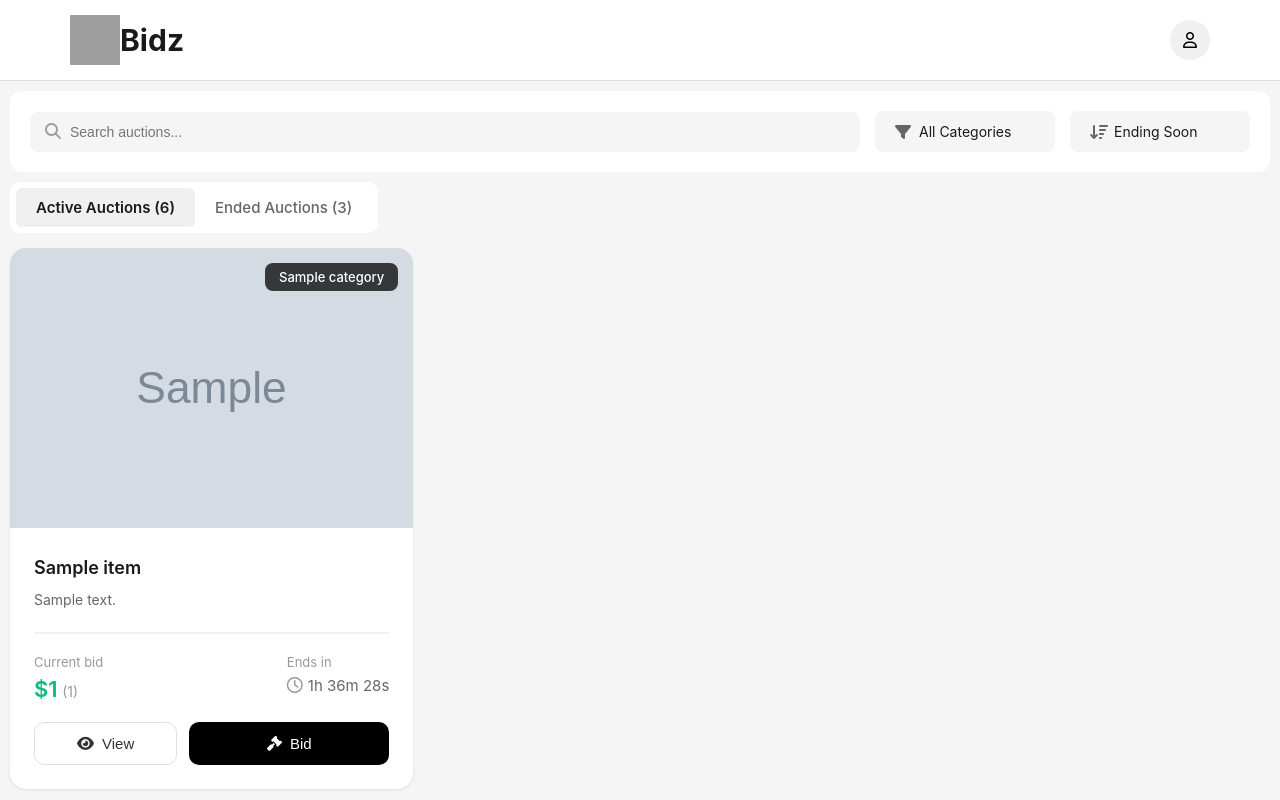
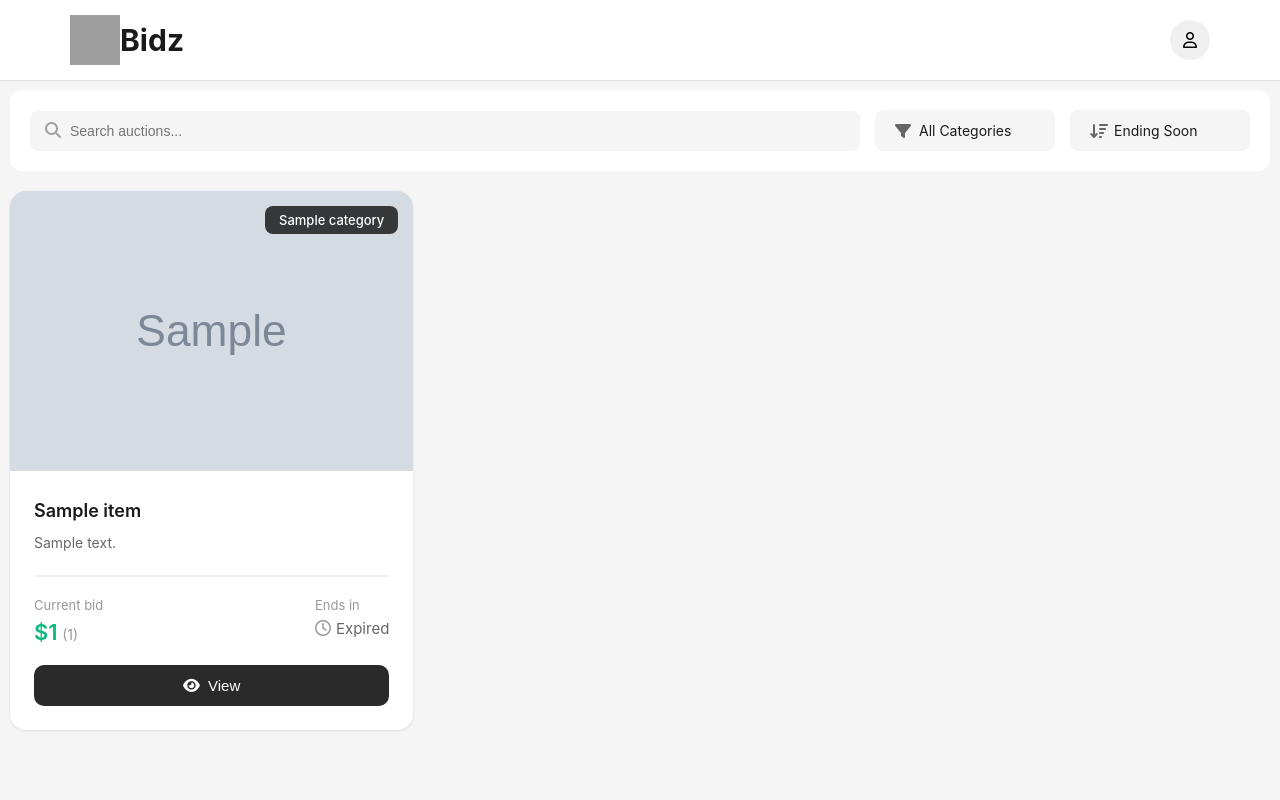
Before and after one commit to callmeaash/bidzz, a PHP site: template app/views/index.php in a window 1280 px wide. Run offline with PHP 8.4, Linux system fonts and the light colour scheme; the template is opened without the code that fills it: most values are stand-ins (such as "Sample title", 1, 10 or a date in 2020); grey boxes marked "Sample" are stand-in pictures; some libraries are stand-ins or nearby versions; grey boxes are pictures that could not be loaded.

Commit message:
complete index route

```diff
--- a/app/views/index.php
+++ b/app/views/index.php
@@ -8,26 +8,24 @@
     <title>Bidz</title>
 </head>
 <body>
-    <div class="header">
+    <div class="navbar">
         <div class="logo-section">
             <div class="logo"><img src="images/logo.png" alt="Logo"></div>
             <div class="logo-text">
                 <h1>Bidz</h1>
             </div>
         </div>
-        <div class="header-actions">
+        <div class="navbar-actions">
             <?php if (isset($_SESSION['username'])): ?>
                 <a href="/listing"><button class="start-selling-btn">Start Selling</button></a>
             <?php endif; ?>
-            <div class="user-icon" onclick="toggleUserMenu()"><i class="fa-regular fa-user"></i></div>
-        </div>
-    </div>
 
+            <div class="user-icon" onclick="toggleUserMenu()">
+                <i class="fa-regular fa-user"></i>
                 <div class="user-menu" id="userMenu">
                     <?php if (!isset($_SESSION['username'])): ?>
                         <a href="/login"><div class="user-menu-item">Login</div></a>
                         <a href="/register"><div class="user-menu-item">Register</div></a>
-
                     <?php else: ?>
                     <div class="user-menu-header">
                         <h3><?= $_SESSION['username'] ?></h3>
@@ -43,6 +41,9 @@
                         </div>
                     </a>
                     <?php endif; ?>
+                </div>
+            </div>
+        </div>
     </div>
 
     <div class="container">
@@ -86,18 +87,13 @@
             </div>
         </div>
 
-        <div class="tabs">
-            <div class="tab active" onclick="switchTab('active')">Active Auctions (<span id="activeCount">6</span>)</div>
-            <div class="tab" onclick="switchTab('ended')">Ended Auctions (<span id="endedCount">3</span>)</div>
-        </div>
-
         <div class="auction-grid" id="activeAuctions">
             <?php foreach($items as $item): ?>
             <div class="auction-card">
                 <div class="image-container">
                     <img src="<?= $item->image ?>" alt="<?= $item->title ?>" class="auction-image">
-                    <button class="favorite-btn" onclick="toggleFavorite(event, this)">
-                        <i class="fa-regular fa-heart heart-icon" id="heart-icon"></i>
+                    <button class="favorite-btn">
+                        <i class="fa-regular fa-heart heart-icon"></i>
                     </button>
                     <span class="category-badge"><?= $item->category ?></span>
                 </div>
@@ -116,8 +112,8 @@
                             <span class="info-label">Ends in</span>
                             <div class="info-time">
                                 <i class="fa-regular fa-clock clock-icon"></i>
-                                <span class="info-value">
-                                    1h 36m 34s
+                                <span class="info-value" data-end="<?= $item->end_at ?>">
+                                    loading...
                                 </span>
                             </div>
                         </div>
@@ -127,10 +123,6 @@
                             <i class="fa-solid fa-eye eye-icon"></i>
                             <span>View</span>
                         </button>
-                        <button class="bid-btn">
-                            <i class="fa-solid fa-gavel gavel-icon"></i>
-                            <span>Bid</span>
-                        </button>
                     </div>
                 </div>
             </div>
@@ -139,11 +131,22 @@
     </div>
 
     <script>
+
+        window.addEventListener('scroll', () => {
+            const header = document.querySelector('.navbar');
+            const scrollY = window.scrollY;
+            const maxScroll = 300;
+            let opacity = 1 - (scrollY / maxScroll) * 0.3;
+            if (opacity < 0.9) opacity = 0.9;
+
+            header.style.backgroundColor = `rgba(255, 255, 255, ${opacity})`;
+        });
+
         function toggleFavorite(event, button) {
             event.stopPropagation();
             const isActive = button.classList.toggle('active');
 
-            const heart = document.getElementById('heart-icon');
+            const heart = button.querySelector('i');
 
             if (isActive) {
                 heart.classList.remove('fa-regular');
@@ -154,23 +157,11 @@
             }
         }
 
-        function switchTab(tab) {
-            const tabs = document.querySelectorAll('.tab');
-            const activeAuctions = document.getElementById('activeAuctions');
-            const endedAuctions = document.getElementById('endedAuctions');
-
-            tabs.forEach(t => t.classList.remove('active'));
-
-            if (tab === 'active') {
-                tabs[0].classList.add('active');
-                activeAuctions.style.display = 'grid';
-                endedAuctions.style.display = 'none';
-            } else {
-                tabs[1].classList.add('active');
-                activeAuctions.style.display = 'none';
-                endedAuctions.style.display = 'grid';
-            }
-        }
+        document.querySelectorAll('.favorite-btn').forEach(button => {
+            button.addEventListener('click', (event) => {
+                toggleFavorite(event, button);
+            });
+        });
 
         function toggleUserMenu() {
             const menu = document.getElementById('userMenu');
@@ -231,27 +222,24 @@
         // Update countdown timers
         setInterval(() => {
             document.querySelectorAll('.info-value').forEach(timer => {
-                const text = timer.textContent;
-                if (text.includes('h') && text.includes('m')) {
-                    const parts = text.match(/(\d+)h (\d+)m (\d+)s/);
-                    if (parts) {
-                        let hours = parseInt(parts[1]);
-                        let minutes = parseInt(parts[2]);
-                        let seconds = parseInt(parts[3]);
 
-                        seconds--;
-                        if (seconds < 0) {
-                            seconds = 59;
-                            minutes--;
-                            if (minutes < 0) {
-                                minutes = 59;
-                                hours--;
-                            }
+                const text = timer.dataset.end;
+                const endAt = new Date(text.replace(' ', 'T'));
+                const now = new Date();
+
+                const diff = endAt - now;
+
+                if (diff <= 0) {
+                    timer.textContent = "Expired";
+                    return;
                 }
 
-                        timer.textContent = `${hours}h ${minutes}m ${seconds}s`;
-                    }
-                }
+                const seconds = Math.floor((diff / 1000) % 60);
+                const minutes = Math.floor((diff / 1000 / 60) % 60);
+                const hours = Math.floor((diff / 1000 / 60 / 60) % 24);
+                const days = Math.floor(diff / 1000 / 60 / 60 / 24);
+
+                timer.textContent = `${days}d ${hours}h ${minutes}m ${seconds}s`;
             });
         }, 1000);
     </script>
--- a/public/css/index.css
+++ b/public/css/index.css
@@ -175,12 +178,14 @@ a{
 .container {
     max-width: 1400px;
     margin: 0 auto;
-    padding: 10px 10px;
+    padding: 10px;
+    padding-top: 90px;
 }
 
 @media (max-width: 768px) {
     .container {
         padding: 20px;
+        padding-top: 90px;
     }
 }
 
@@ -188,7 +193,7 @@ a{
     background: white;
     padding: 20px;
     border-radius: 12px;
-    margin-bottom: 10px;
+    margin-bottom: 20px;
     display: flex;
     gap: 15px;
     align-items: center;
@@ -331,47 +336,6 @@ a{
     background-color: #f0f0ff;
 }
 
-.tabs {
-    display: flex;
-    gap: 0;
-    margin-bottom: 15px;
-    background: white;
-    padding: 6px;
-    border-radius: 10px;
-    width: fit-content;
-}
-
-.tab {
-    font-size: 15px;
-    color: #666;
-    cursor: pointer;
-    padding: 10px 20px;
-    border-radius: 6px;
-    font-weight: 500;
-    transition: all 0.2s;
-    border: none;
-    background: transparent;
-}
-
-.tab.active {
-    color: #1a1a1a;
-    font-weight: 600;
-    background: #f0f0f0;
-}
-
-@media (max-width: 768px) {
-    .tabs {
-        gap: 0;
-        width: 100%;
-    }
-
-    .tab {
-        font-size: 14px;
-        flex: 1;
-        padding: 8px 16px;
-    }
-}
-
 .auction-grid {
     display: grid;
     grid-template-columns: repeat(auto-fill, minmax(380px, 1fr));
@@ -511,10 +476,9 @@ a{
 
 .auction-actions {
     display: flex;
-    gap: 12px;
 }
 
-.view-btn, .bid-btn {
+.view-btn {
     padding: 12px;
     border-radius: 10px;
     border: none;
@@ -525,27 +489,13 @@ a{
     align-items: center;
     justify-content: center;
     gap: 8px;
+    background: #2a2a2a;
+    color: white;
+    flex: 1;
     transition: all 0.2s;
 }
 
-.view-btn {
-    background: white;
-    border: 1px solid #e0e0e0;
-    color: #333;
-    flex: 0.8;
-}
-
 .view-btn:hover {
-    background: #f8f8f8;
-}
-
-.bid-btn {
-    background: #000;
-    color: white;
-    flex: 1.2;
-}
-
-.bid-btn:hover {
     background: #1a1a1a;
 }
 
```
Also changed, not shown: other parts of public/css/index.css (+17 -20 lines). Lines whose indentation alone changed are shown as unchanged.
